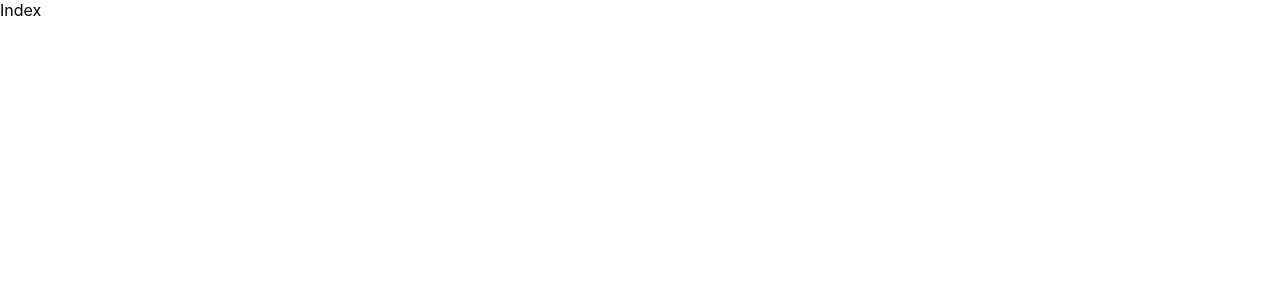
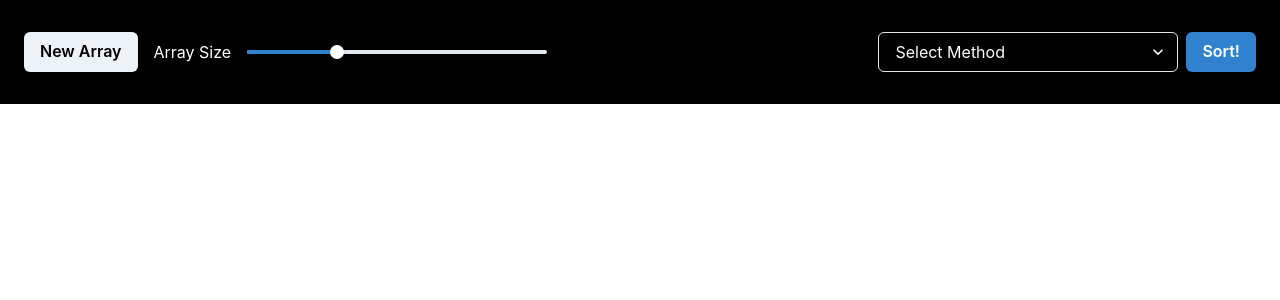
Before and after one commit to yuisato1025/Sorting-Visualizer, a Next.js app in the folder client/: page /Sorting-Visualizer/ in a window 1280 px wide. Shown: the top 300 px of the page. Built offline with nearby package versions, Linux system fonts and the light colour scheme.

Commit message:
update: header style

```diff
--- a/client/src/pages/_app.tsx
+++ b/client/src/pages/_app.tsx
@@ -1,6 +1,11 @@
-import '../styles/globals.css'
-import type { AppProps } from 'next/app'
+import "../styles/globals.css";
+import type { AppProps } from "next/app";
+import { ChakraProvider } from "@chakra-ui/react";
 
 export default function App({ Component, pageProps }: AppProps) {
-  return <Component {...pageProps} />
+	return (
+		<ChakraProvider>
+			<Component {...pageProps} />
+		</ChakraProvider>
+	);
 }
--- a/client/src/pages/index.tsx
+++ b/client/src/pages/index.tsx
@@ -1,7 +1,56 @@
-import Head from "next/head";
-import Image from "next/image";
-import styles from "../styles/Home.module.css";
+import {
+	Text,
+	HStack,
+	Stack,
+	Select,
+	Button,
+	Slider,
+	SliderTrack,
+	SliderFilledTrack,
+	SliderThumb,
+} from "@chakra-ui/react";
+import { FC } from "react";
 
 export default function Index() {
-	return <div>Index</div>;
+	return (
+		<Stack>
+			<Header />
+		</Stack>
+	);
 }
+
+const Header: FC = () => {
+	return (
+		<HStack
+			bg="black"
+			w="100%"
+			px="24px"
+			py="32px"
+			color="white"
+			align="center"
+			justify="space-between"
+		>
+			<HStack w="100%" spacing="16px">
+				<Button color="black">New Array</Button>
+				<Text fontSize="md" whiteSpace="nowrap">
+					Array Size
+				</Text>
+				<Slider aria-label="slider-ex-1" defaultValue={30} w="300px">
+					<SliderTrack>
+						<SliderFilledTrack />
+					</SliderTrack>
+					<SliderThumb />
+				</Slider>
+			</HStack>
+			<HStack>
+				<Select placeholder="Select Method" w="300px">
+					<option value="merge">Merge Sort</option>
+					<option value="quick">Quick Sort</option>
+					<option value="heap">Heap Sort</option>
+					<option value="bubble">Bubble Sort</option>
+				</Select>
+				<Button colorScheme="blue">Sort!</Button>
+			</HStack>
+		</HStack>
+	);
+};
```
